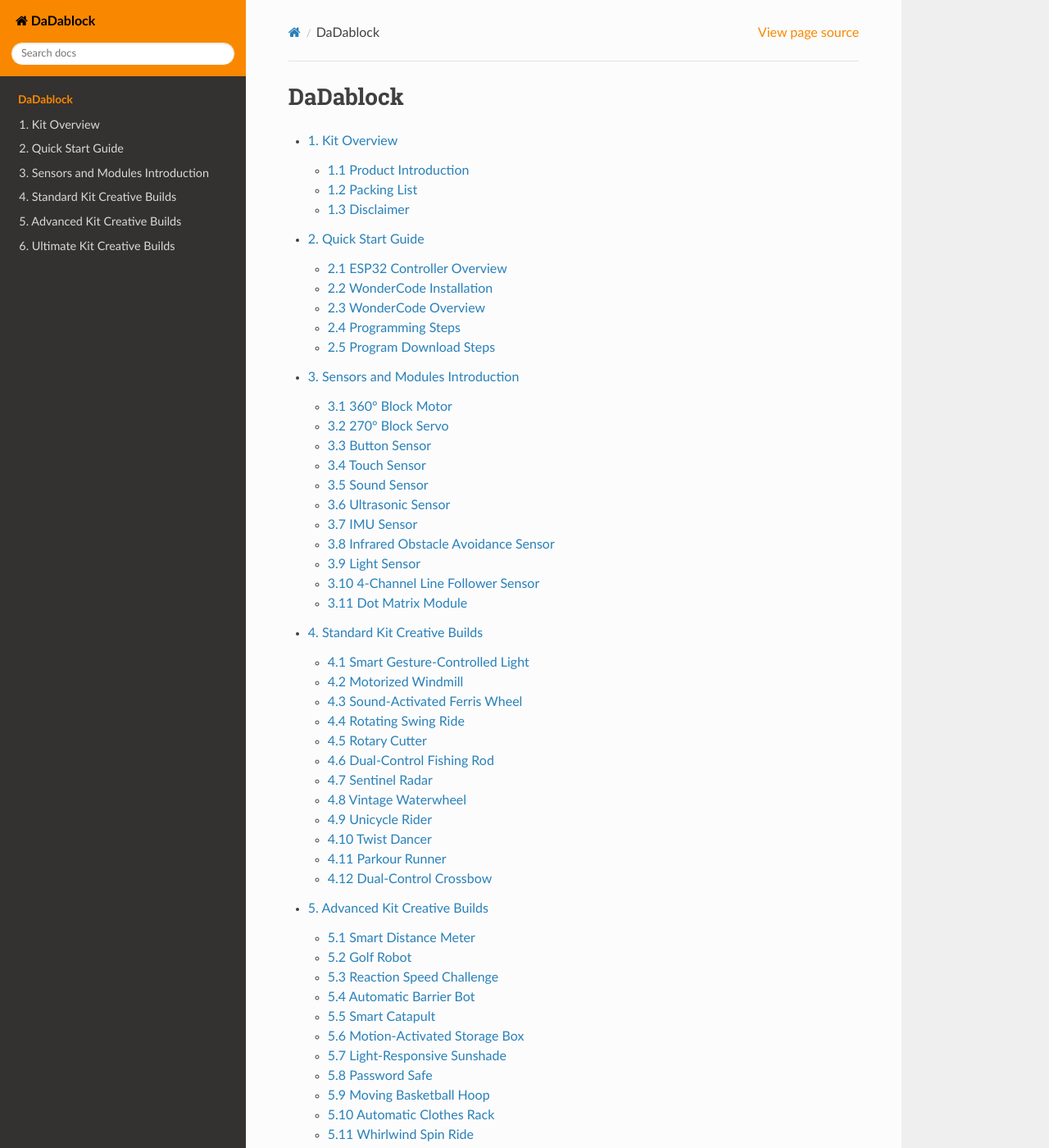
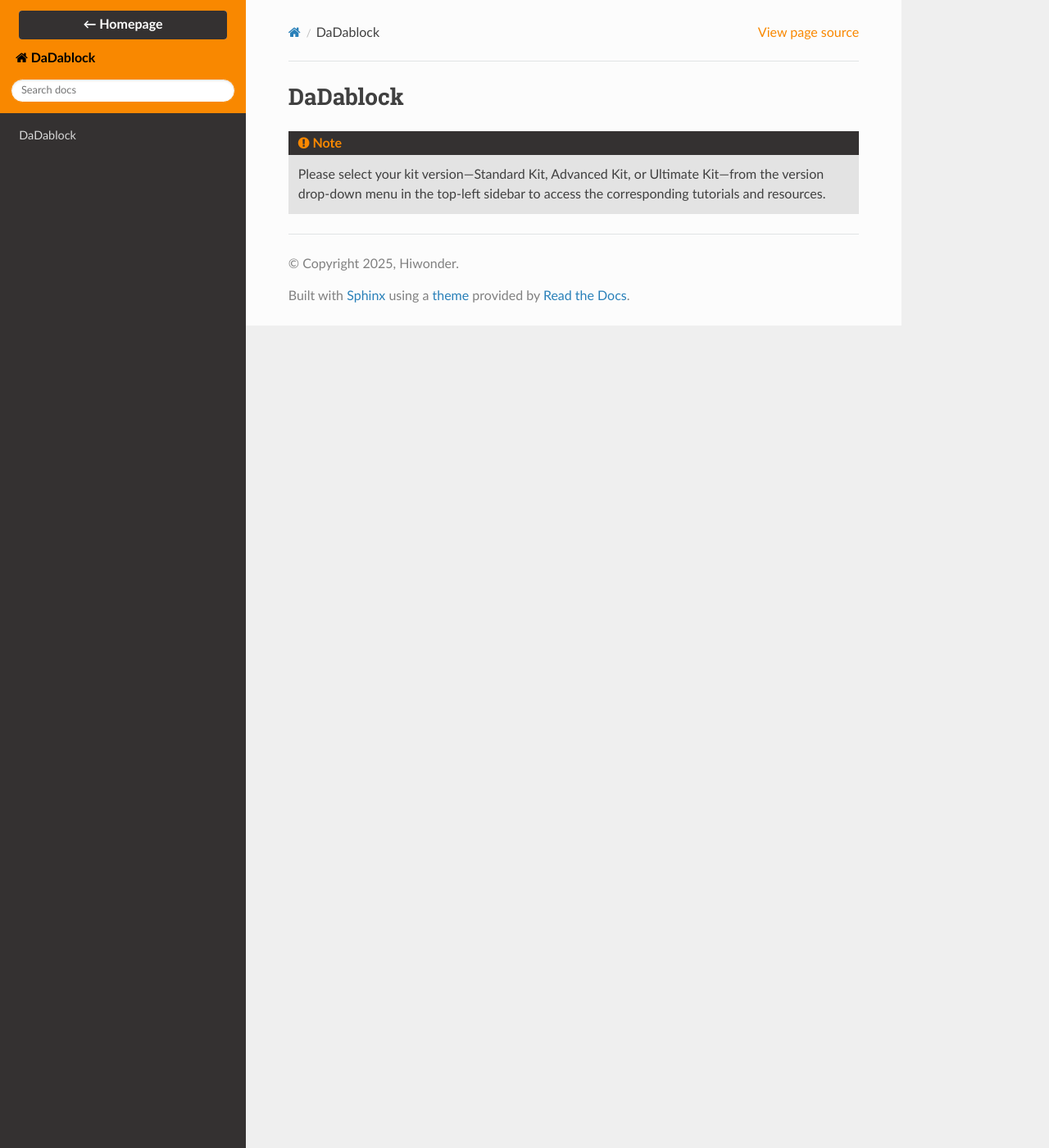
Before and after one commit to Hiwonder-docs/DaDablock, a Sphinx documentation site: the page built from source/index.rst, in a window 1280 px wide and 1400 px high. Shown: the whole window at 82% size. Built offline with Sphinx 7.4.7 and the Read the Docs theme 3.1.0, drawn with Linux system fonts in a browser that asks for light colours; some of the changed lines change nothing that is shown; some of the changed text lies outside the part shown.

Commit message:
内容修改

```diff
--- a/source/_static/custom.js
+++ b/source/_static/custom.js
@@ -1,4 +1,40 @@
 function initMenu() {
+    var nav_sidebar = document.querySelector('.wy-nav-side');
+    var nav_search = nav_sidebar.querySelector('.wy-side-scroll .wy-side-nav-search');
+    var returnLink = document.createElement('div');
+    returnLink.innerHTML = `
+        <div class="main-project-link" style="
+            margin: 0 10px 10px 10px;
+            background: #f8f9fa;
+            border-radius: 4px;
+        ">
+            <a href="https://wiki.hiwonder.com/en/latest/"
+               style="
+                   display: block;
+                   padding: 8px;
+                   background: #343131;
+                   color: white;
+                   text-decoration: none;
+                   border-radius: 4px;
+                   font-weight: bold;
+                   text-align: center;
+                   transition: background 0.3s;
+               ">
+                ← Homepage
+            </a>
+        </div>
+    `;
+
+    let node = returnLink.firstElementChild;
+    nav_search.insertBefore(node, nav_search.firstChild);
+
+    // 绑定 hover
+    let a = node.querySelector("a");
+    a.addEventListener("mouseenter", () => a.style.background = "#F98800");
+    a.addEventListener("mouseleave", () => a.style.background = "#343131");
+
+
+    // 单页面菜单展开
     const alreadyItems = document.querySelector('.toctree-l2.current');
     if (alreadyItems) {
         alreadyItems.classList.remove('current');
@@ -7,6 +43,7 @@
 
     // 事件委托绑定到父级
     const menuContainer = document.querySelector('.wy-menu-vertical > .current');
+    if (menuContainer) {
         menuContainer.addEventListener('click', function(e) {
             const target = e.target.closest('.toctree-l2>a');
             if (target) {
@@ -16,9 +53,82 @@
         });
     }
 
+    // Download 标题
+    const download_p = document.querySelector('.wy-menu-vertical > p:nth-of-type(2)');
+    // 创建svg元素
+    var i = document.createElement('i');
+    var space = document.createTextNode(' ');
+    i.className = 'fa fa-cloud-download';
+    i.setAttribute('aria-hidden', 'true');
+    // 将path添加到svg
+    if (download_p){
+        download_p.appendChild(space);
+        download_p.appendChild(i);
+        const download_lias = document.querySelectorAll('.wy-menu-vertical > ul:nth-of-type(2) > li.toctree-l1 a');
+        download_lias.forEach(download_lia => {
+            // 检查是否是目标链接
+            if (download_lia) {
+                download_lia.setAttribute('target', '_blank');
+                // 将i插入到a标签的文本内容前面
+                var new_i = document.createElement('i');
+                var new_space = document.createTextNode(' ');
+                new_i.className = 'fa fa-cloud-download';
+                new_i.setAttribute('aria-hidden', 'true');
+                download_lia.appendChild(new_space);
+                download_lia.appendChild(new_i);
+            }
+        });
+    }
+}
+
 // 根据场景选择执行时机
+function sortVersionSelector() {
+    const select = document.querySelector('.version-switch select');
+    if (!select) {
+        return false;
+    }
+
+    const versionOrder = new Map([
+        ['latest', 0],
+        ['standard-kit', 1],
+        ['advanced-kit', 2],
+        ['ultimate-kit', 3],
+    ]);
+    const selectedValue = select.value;
+    const options = Array.from(select.options).map((option, index) => ({
+        option,
+        index,
+        rank: versionOrder.get(option.textContent.trim().toLowerCase())
+            ?? Number.MAX_SAFE_INTEGER,
+    }));
+
+    options
+        .sort((left, right) => left.rank - right.rank || left.index - right.index)
+        .forEach(({ option }) => select.appendChild(option));
+    select.value = selectedValue;
+
+    return true;
+}
+
+function initVersionSelector() {
+    if (sortVersionSelector()) {
+        return;
+    }
+
+    const observer = new MutationObserver(() => {
+        if (sortVersionSelector()) {
+            observer.disconnect();
+        }
+    });
+
+    observer.observe(document.documentElement, { childList: true, subtree: true });
+    window.setTimeout(() => observer.disconnect(), 10000);
+}
+
 if (document.readyState === 'complete') {
     initMenu();
+    initVersionSelector();
 } else {
     window.addEventListener('load', initMenu);
+    window.addEventListener('load', initVersionSelector);
 }
--- a/source/index.rst
+++ b/source/index.rst
@@ -1,19 +1,7 @@
-.. Test documentation master file, created by
-   sphinx-quickstart on Thu Jul 25 14:39:47 2024.
-   You can adapt this file completely to your liking, but it should at least
-   contain the root `toctree` directive.
+DaDablock
+============
 
-===========
-DaDablock
-===========
+.. Note::
 
-.. toctree::
-   :maxdepth: 2
-   :caption: DaDablock
-
-   docs/1.Kit_Overview.md
-   docs/2.Quick_Start_Guide.md
-   docs/3.Sensors_and_Modules_Introduction.md
-   docs/4.Standard_Kit_Creative_Builds.md
-   docs/5.Advanced_Kit_Creative_Builds.md
-   docs/6.Ultimate_Kit_Creative_Builds.md
+   Please select your kit version—Standard Kit, Advanced Kit, or Ultimate Kit—from the version drop-down menu in the top-left sidebar to access
+   the corresponding tutorials and resources.
```
Lines whose indentation alone changed are shown as unchanged.
